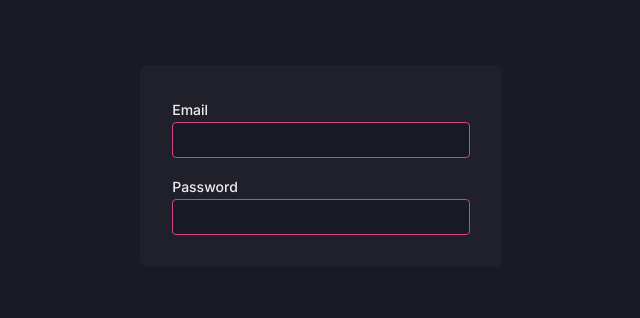
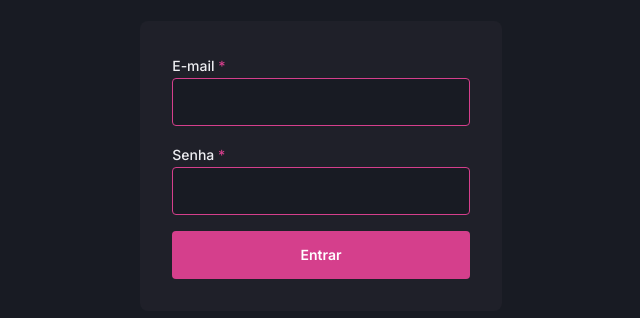
Before and after one commit to B-Lucas365/dash.go, a Next.js app: page /login in a window 1280 px wide. Shown: the part 234-552 px from the top of the page, without its empty margins (319-959 px from the left). Built offline with nearby package versions, Linux system fonts and the light colour scheme.

Commit message:
feat - adding initial button functionality and modifying the input

```diff
--- a/src/app/login/page.tsx
+++ b/src/app/login/page.tsx
@@ -1,4 +1,6 @@
 "use client"
+
+import { Button } from '@/components/Button';
 import { Input } from '../../components/Input';
 import { Container, Form } from './styles'
 
@@ -6,8 +8,9 @@ function Login () {
     return (
         <Container>
             <Form>
-                <Input label='Email'/>
-                <Input label='Password'/>
+                <Input label='E-mail' required={true} type='email'/>
+                <Input label='Senha' required={true} type='password'/>
+                <Button children='Entrar' />
             </Form>
         </Container>
     )
--- /dev/null
+++ b/src/components/Button/index.tsx
@@ -0,0 +1,16 @@
+'use client';
+
+import React from 'react';
+import { ButtonElement } from "./styles"
+
+interface ButtonProps {
+    children: string,
+}
+
+export const Button = ({ children }: ButtonProps) => {
+    return (
+        <ButtonElement>
+            {children}
+        </ButtonElement>
+    );
+};
--- /dev/null
+++ b/src/components/Button/styles.ts
@@ -0,0 +1,14 @@
+"use client"
+import { Button as ButtonMantine} from "@mantine/core"
+import styled from "styled-components"
+
+export const ButtonElement = styled(ButtonMantine)`
+    width: 18.6rem;
+    height: 3rem;
+    background: var(--color-pink);
+    transition: background .3s;
+
+    &:hover {
+        background: var(--dark-color-pink);
+    }
+`
--- a/src/components/Input/index.tsx
+++ b/src/components/Input/index.tsx
@@ -1,14 +1,16 @@
 "use client"
 
-import {TextInput } from "./styles"
+import { TextInput } from "./styles"
 
 interface InputProps {
     label: string,
-    placeholder?: string
+    placeholder?: string,
+    required: boolean,
+    type: string
 }
 
-export const Input = ({label, placeholder}: InputProps) => {
+export const Input = ({ label, placeholder, required, type }: InputProps) => {
     return (
-        <TextInput label={label} />
+        <TextInput label={label} required={required} type={type}/>
     )
 }
--- a/src/components/Input/styles.ts
+++ b/src/components/Input/styles.ts
@@ -8,6 +8,7 @@ export const TextInput = styled(InputMantine)`
         border: 1px solid var(--color-pink);
         color: var(--text-color);
         width: 18.6rem;
+        height: 3rem;
 
         &:focus {
             border: 1px solid var(--color-pink);
@@ -18,4 +19,8 @@ export const TextInput = styled(InputMantine)`
     .mantine-TextInput-label {
         color: var(--text-color);
     }
+
+    .mantine-TextInput-required {
+        color: var(--color-pink);
+    }
 `
--- a/src/styles/global/global.tsx
+++ b/src/styles/global/global.tsx
@@ -6,8 +6,8 @@ const Globals = createGlobalStyle`
         --bg-dark: #181B23;
         --color-dark: #1F2029;
         --color-pink: #D53F8C;
+        --dark-color-pink: #9E2B63;
         --color-purple: #9F7AEA;
-
         --text-color: #EEEEF2;
     }
 
```
